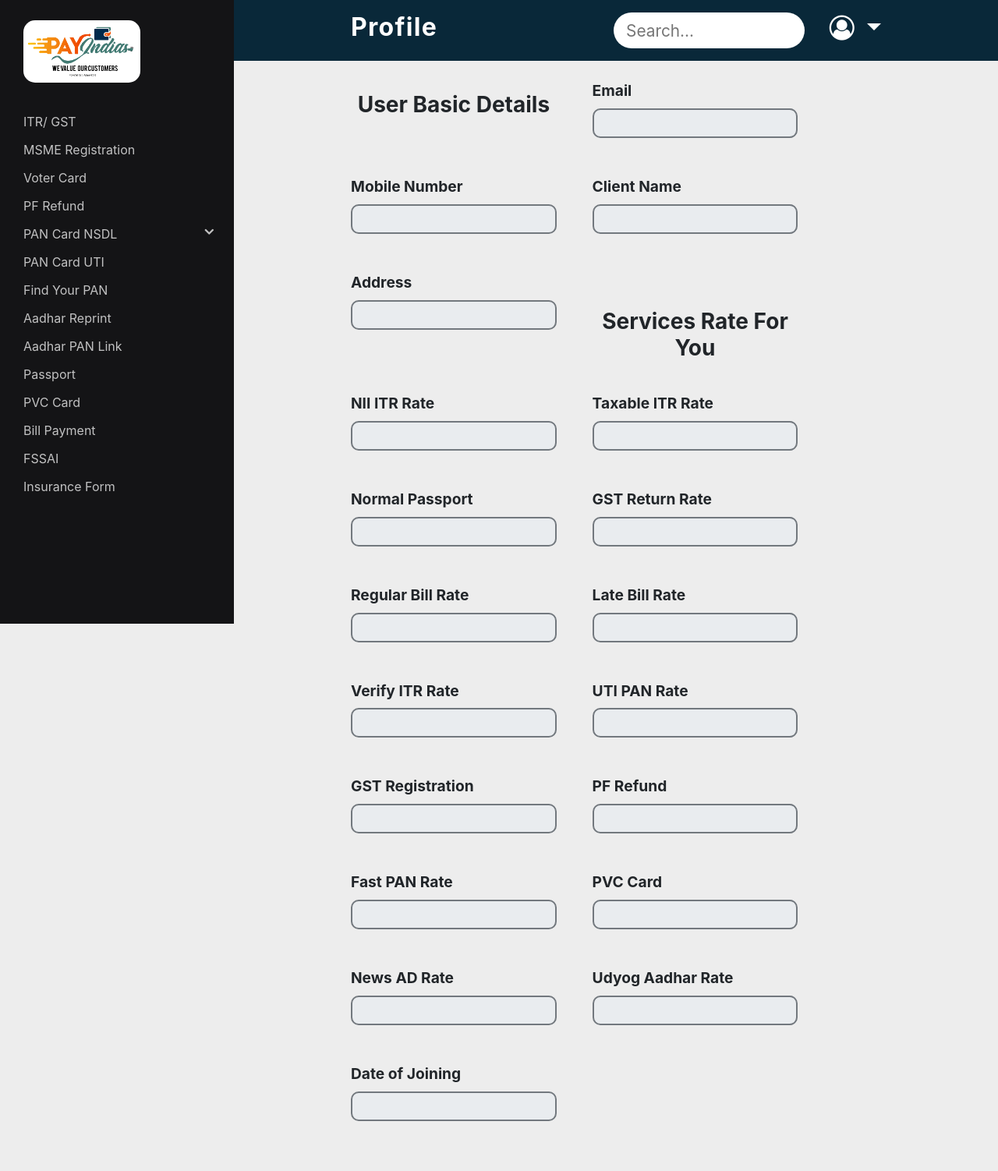
After one commit to TanishqChamoli/Pay_India_Website, a PHP site: page /Pay/profile.php in a window 1280 px wide. The commit adds this page. Shown: the whole page at 78% size. Run offline with PHP 8.4, Linux system fonts and the light colour scheme; the visitor is signed in with stand-in values (Sample User, id 1); data comes from the database, SQL or seed files in the repository; data that the repository does not hold is empty; some libraries are stand-ins or nearby versions.

Commit message:
Updated code.

```diff
--- /dev/null
+++ b/profile.php
@@ -0,0 +1,135 @@
+<?php include("./backend/head_check_retailer.php"); ?>
+<!DOCTYPE html>
+<html lang="en">
+
+<head>
+    <meta charset="utf-8">
+    <meta name="viewport" content="width=device-width, initial-scale=1">
+    <title>Add Retailers</title>
+    <link rel="stylesheet" href="https://cdnjs.cloudflare.com/ajax/libs/font-awesome/4.7.0/css/font-awesome.min.css">
+    <link rel="stylesheet" href="https://maxcdn.bootstrapcdn.com/bootstrap/4.5.2/css/bootstrap.min.css">
+    <link rel="stylesheet" type="text/css" href="style.css">
+</head>
+
+<body>
+    <?php include("sidenav.php"); ?>
+    <div class="col-12 padding-sidenav px-0 pr-md-0">
+        <div class="topnav">
+            <h2 class="formheader">Profile</h2>
+            <?php include("retailer_wallet.php"); ?>
+            <?php
+            $conn = mysqli_connect('localhost', 'root', '', 'payindia');
+            $email = $_SESSION['retailer'];
+            $sql = "SELECT * FROM retailers WHERE email ='$email'";
+            $result = mysqli_query($conn, $sql);
+            $ans = mysqli_fetch_all($result, MYSQLI_ASSOC);
+            ?>
+            <div class="row padding-sidenav px-0 pr-md-0">
+                <div class="col-12">
+                    <form class="form-container mt-4 form-padding-internal">
+                        <div class="form-col-span-2 text-center mt-3">
+                            <h3 class="font-weight-bold">User Basic Details</h3>
+                        </div>
+                        <div class="form-group">
+                            <label for="email">Email</label>
+                            <input type="email" class="form-control" id="email" placeholder="<?php echo $ans[0]['email']; ?>" name="email" disabled>
+                        </div>
+                        <div class="form-group">
+                            <label for="mn">Mobile Number</label>
+                            <input type="number" class="form-control" id="mn" placeholder="<?php echo $ans[0]['mobile']; ?>" name="mn" disabled>
+                        </div>
+                        <div class="form-group">
+                            <label for="cname">Client Name</label>
+                            <input type="text" class="form-control" id="cname" placeholder="<?php echo $ans[0]['cname']; ?>" name="cname" disabled>
+                        </div>
+                        <div class="form-group">
+                            <label for="address">Address</label>
+                            <input type="text" class="form-control" id="address" placeholder="<?php echo $ans[0]['address']; ?>" name="address" disabled>
+                        </div>
+                        <div class="form-col-span-2 text-center mt-5">
+                            <h3 class="font-weight-bold">Services Rate For You</h3>
+                        </div>
+                        <div class="form-group">
+                            <label for="nii">NII ITR Rate</label>
+                            <input type="number" class="form-control" id="nii" placeholder="<?php echo $ans[0]['nii']; ?>" name="nii" disabled>
+                        </div>
+                        <div class="form-group">
+                            <label for="tir">Taxable ITR Rate</label>
+                            <input type="number" class="form-control" id="tir" placeholder="<?php echo $ans[0]['tir']; ?>" name="tir" disabled>
+                        </div>
+
+                        <div class="form-group">
+                            <label for="np">Normal Passport</label>
+                            <input type="number" class="form-control" id="np" placeholder="<?php echo $ans[0]['np']; ?>" name="np" disabled>
+                        </div>
+
+                        <div class="form-group">
+                            <label for="grr">GST Return Rate</label>
+                            <input type="number" class="form-control" id="grr" placeholder="<?php echo $ans[0]['grr']; ?>" name="grr" disabled>
+                        </div>
+
+                        <div class="form-group">
+                            <label for="rbr">Regular Bill Rate</label>
+                            <input type="number" class="form-control" id="rbr" placeholder="<?php echo $ans[0]['rbr']; ?>" name="rbr" disabled>
+                        </div>
+
+                        <div class="form-group">
+                            <label for="lbr">Late Bill Rate</label>
+                            <input type="number" class="form-control" id="lbr" placeholder="<?php echo $ans[0]['lbr']; ?>" name="lbr" disabled>
+                        </div>
+
+                        <div class="form-group">
+                            <label for="vir">Verify ITR Rate</label>
+                            <input type="number" class="form-control" id="vir" placeholder="<?php echo $ans[0]['vir']; ?>" name="vir" disabled>
+                        </div>
+
+                        <div class="form-group">
+                            <label for="upr">UTI PAN Rate</label>
+                            <input type="number" class="form-control" id="upr" placeholder="<?php echo $ans[0]['upr']; ?>" name="upr" disabled>
+                        </div>
+
+                        <div class="form-group">
+                            <label for="gstreg">GST Registration</label>
+                            <input type="number" class="form-control" id="gstreg" placeholder="<?php echo $ans[0]['gstreg']; ?>" name="gstreg" disabled>
+                        </div>
+
+                        <div class="form-group">
+                            <label for="pfrefund">PF Refund</label>
+                            <input type="number" class="form-control" id="pfrefund" placeholder="<?php echo $ans[0]['pfrefund']; ?>" name="pfrefund" disabled>
+                        </div>
+
+                        <div class="form-group">
+                            <label for="fastpanrate">Fast PAN Rate</label>
+                            <input type="number" class="form-control" id="fastpanrate" placeholder="<?php echo $ans[0]['fastpanrate']; ?>" name="fastpanrate" disabled>
+                        </div>
+
+                        <div class="form-group">
+                            <label for="pvc">PVC Card</label>
+                            <input type="number" class="form-control" id="pvc" placeholder="<?php echo $ans[0]['pvc']; ?>" name="pvc" disabled>
+                        </div>
+
+                        <div class="form-group">
+                            <label for="nadr">News AD Rate</label>
+                            <input type="number" class="form-control" id="nadr" placeholder="<?php echo $ans[0]['nadr']; ?>" name="nadr" disabled>
+                        </div>
+
+                        <div class="form-group">
+                            <label for="udyog">Udyog Aadhar Rate</label>
+                            <input type="number" class="form-control" id="udyog" placeholder="<?php echo $ans[0]['udyog']; ?>" name="udyog" disabled>
+                        </div>
+                        <div class="form-group">
+                            <label for="date">Date of Joining</label>
+                            <input type="text" class="form-control" id="date" placeholder="<?php echo $ans[0]['create_date']; ?>" name="date" disabled>
+                        </div>
+                    </form>
+                </div>
+            </div>
+        </div>
+
+        <script src="https://ajax.googleapis.com/ajax/libs/jquery/3.5.1/jquery.min.js"></script>
+        <script src="https://cdnjs.cloudflare.com/ajax/libs/popper.js/1.12.9/umd/popper.min.js"></script>
+        <script src="https://maxcdn.bootstrapcdn.com/bootstrap/4.5.2/js/bootstrap.min.js"></script>
+
+</body>
+
+</html>
--- a/retailer_wallet.php
+++ b/retailer_wallet.php
@@ -4,7 +4,7 @@
         <button type="button" class="fa fa-user-circle-o dropdown-toggle" data-toggle="dropdown" aria-haspopup="true" aria-expanded="false">
         </button>
         <div class="dropdown-menu">
-            <a class="dropdown-item" href="#">Profile</a>
+            <a class="dropdown-item" href="profile.php">Profile</a>
             <a class="dropdown-item" href="#">Wallet:243</a>
             <div class="dropdown-divider"></div>
             <a class="dropdown-item" href="./backend/logout.php">Log Out</a>
```
Also changed, not shown: Admin/gstPending.php (+6 -3 lines), backend/retailerlogin_b.php (+6 -4 lines), uploads/10-11-2020-5faaa75731ff0good_one.jpg (deleted), uploads/13-11-2020-5fae955360460good_one.jpg (deleted), uploads/13-11-2020-5fae955365801good_one.jpg (deleted), uploads/13-11-2020-5fae955366762good_one.jpg (deleted), uploads/16-11-2020-5fb1db8b95981good_one.jpg (deleted), uploads/16-11-2020-5fb1dbdf9bc23good_one.jpg (deleted), uploads/16-11-2020-5fb1e6628f5f0good_one.jpg (deleted), uploads/16-11-2020-5fb1e6bdae315good_one.jpg (deleted), uploads/16-11-2020-5fb1e6f4432d5good_one.jpg (deleted), uploads/Tanishq Chamoligood_one.jpg (deleted).
